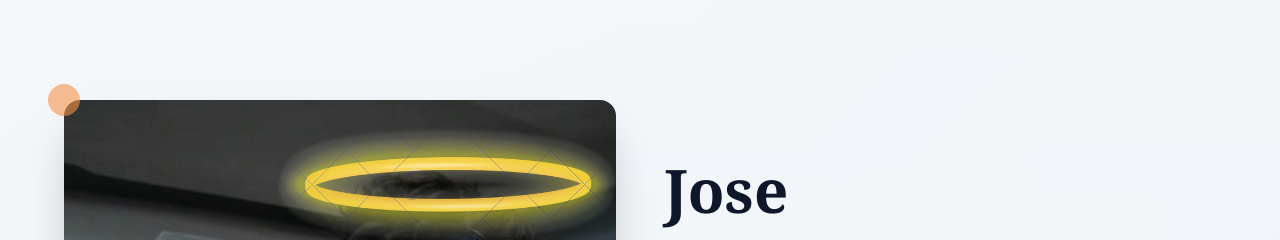
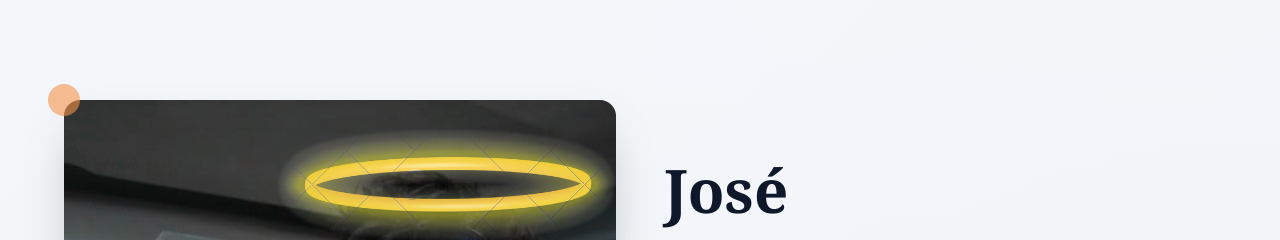
Before and after one commit to BenjaminRichter-g/in_memoriam_jose, a Next.js app: page / in a window 1280 px wide. Shown: the top 240 px of the page. Built offline with nearby package versions, Linux system fonts and the light colour scheme.

Commit message:
add accent to jose

```diff
--- a/components/HeroSection.tsx
+++ b/components/HeroSection.tsx
@@ -47,7 +47,7 @@ export default function HeroSection() {
           >
             <div className="space-y-4">
               <h1 className="text-5xl lg:text-6xl font-serif font-bold text-memorial-900 leading-tight">
-                Jose
+                José
               </h1>
               <h2 className="text-2xl lg:text-3xl font-light text-memorial-700 font-serif flex items-center gap-2">
                 In Loving Memory <span className="text-xl lg:text-2xl font-serif font-light">· 1988-2025</span>
```
